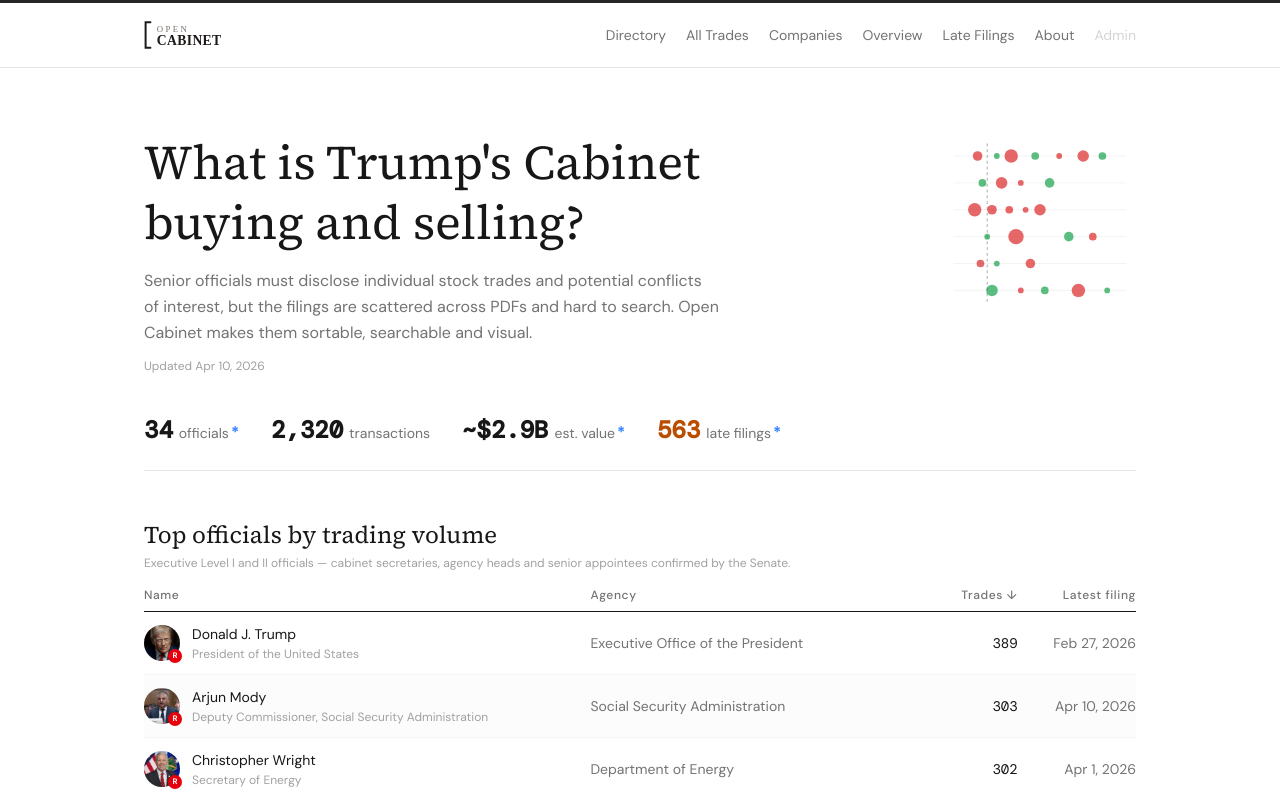
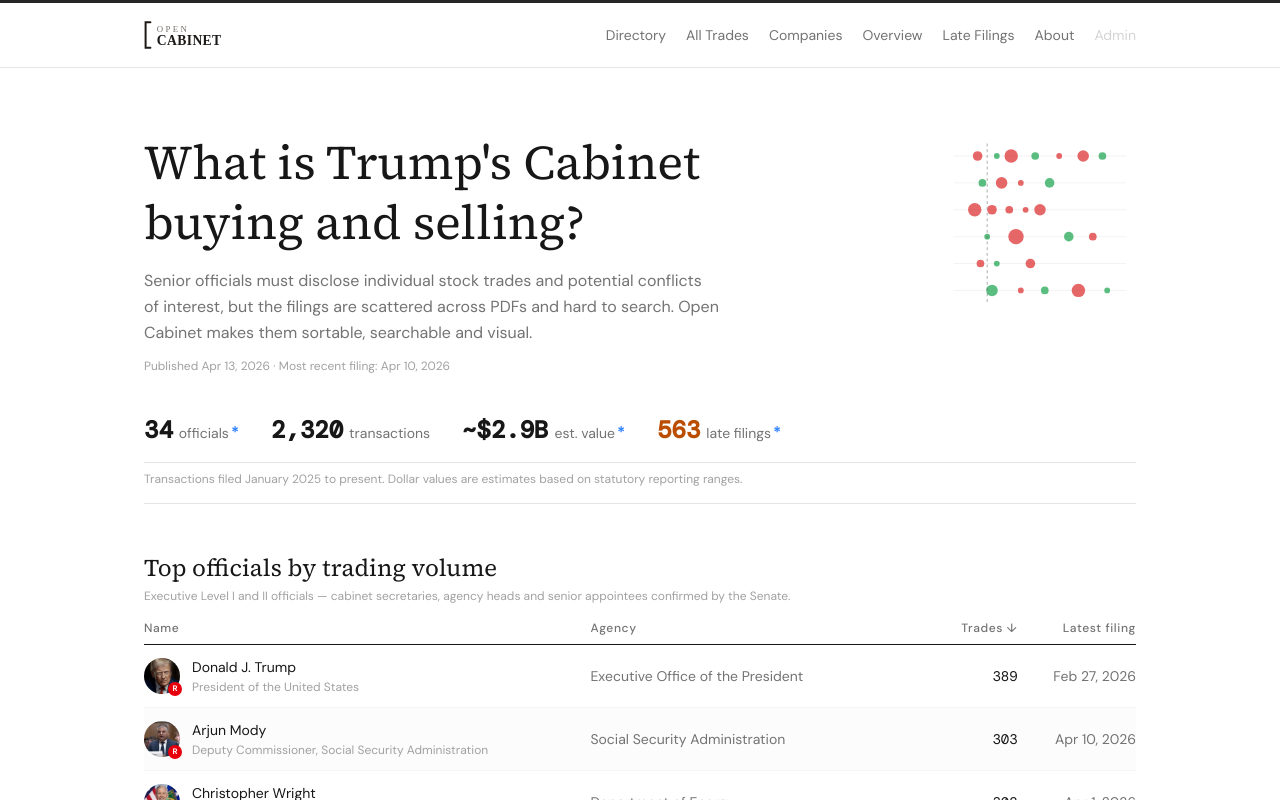
Before and after one commit to tbrown034/open-cabinet, a Next.js app: page / in a window 1280 px wide. Shown: the top 800 px of the page. Built offline with nearby package versions, Linux system fonts and the light colour scheme.

Commit message:
Hero: pub date + most recent filing + date range context for stats
"Published Apr 12, 2026 · Most recent filing: Apr 10, 2026"
Stats footer: "Transactions filed January 2025 to present. Dollar
values are estimates based on statutory reporting ranges."

```diff
--- a/app/page.tsx
+++ b/app/page.tsx
@@ -51,7 +51,13 @@
               sortable, searchable and visual.
             </p>
             <p className="text-xs text-neutral-400 mt-3">
-              Updated{" "}
+              Published{" "}
+              {new Date().toLocaleDateString("en-US", {
+                month: "short",
+                day: "numeric",
+                year: "numeric",
+              })}
+              {" · "}Most recent filing:{" "}
               {new Date(mostRecentFiling + "T00:00:00").toLocaleDateString(
                 "en-US",
                 { month: "short", day: "numeric", year: "numeric" }
@@ -89,7 +95,7 @@
         </div>
 
         {/* Stats bar */}
-        <div className="flex flex-wrap gap-x-8 gap-y-2 mt-10 text-sm text-neutral-500 border-b border-neutral-200 pb-6">
+        <div className="flex flex-wrap gap-x-8 gap-y-2 mt-10 text-sm text-neutral-500 border-b border-neutral-200 pb-4">
           <div>
             <span className="text-2xl font-semibold text-neutral-900 font-[family-name:var(--font-dm-mono)] tabular-nums mr-1.5">
               {totalOfficials}
@@ -115,6 +121,9 @@
             late filings<a href="/late-filings" className="text-blue-500 hover:text-blue-700 ml-0.5 text-base font-bold no-underline">*</a>
           </div>
         </div>
+        <p className="text-xs text-neutral-400 mt-2 pb-4 border-b border-neutral-200">
+          Transactions filed January 2025 to present. Dollar values are estimates based on statutory reporting ranges.
+        </p>
       </div>
 
       {/* ── DIRECTORY PREVIEW ── */}
```
